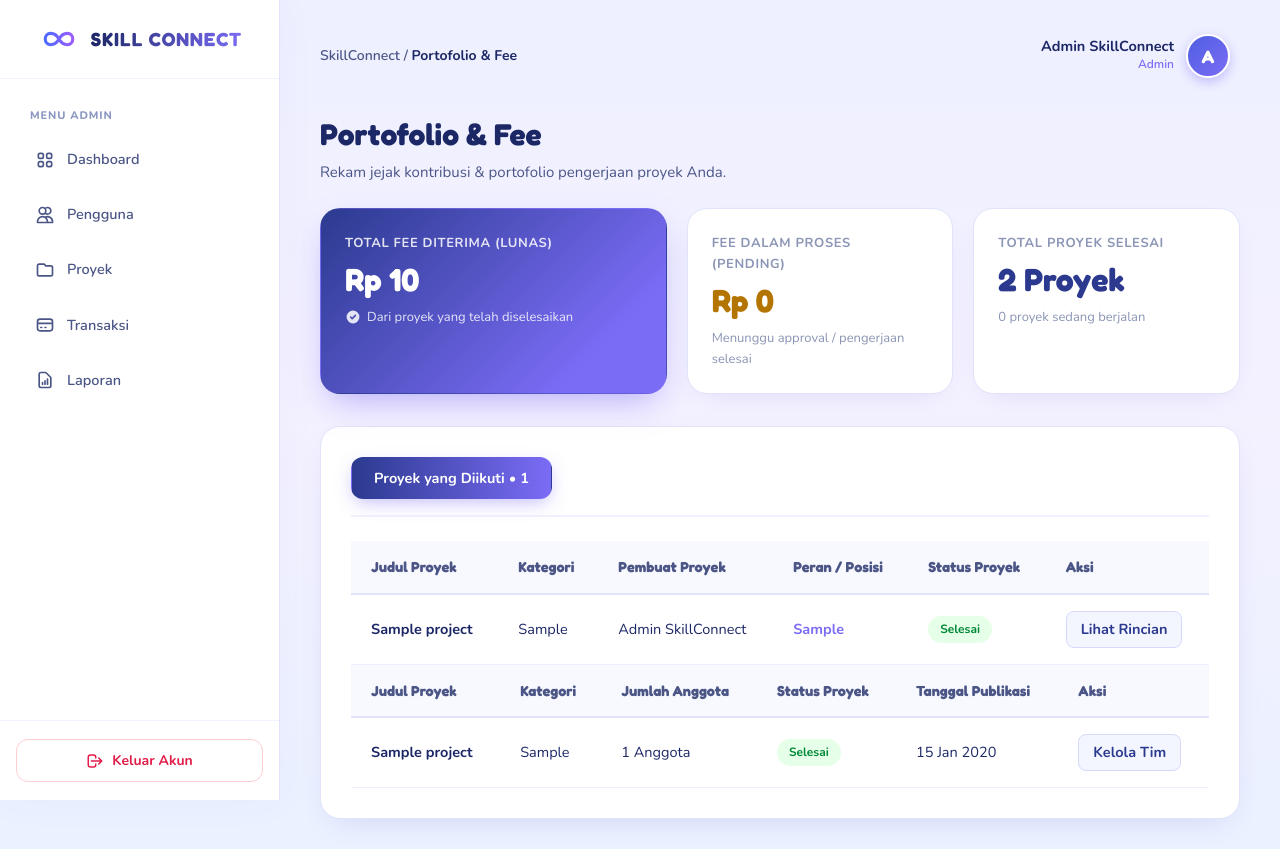
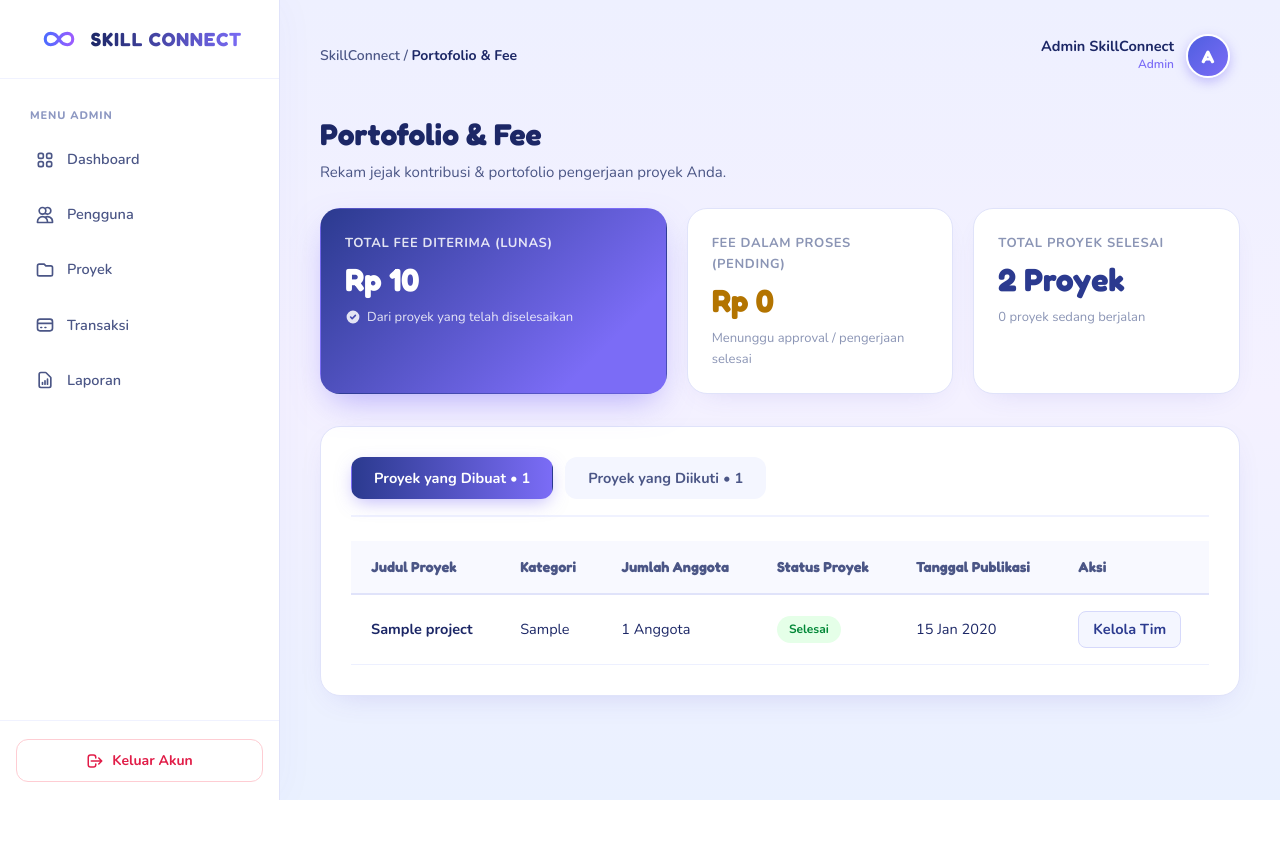
Before and after one commit to Salim-amir/skillconnect, a Laravel app: page /proyek/riwayat in a window 1280 px wide. After the commit the page ends 800 px from the top, so only its background shows below. Run offline with Laravel 12, Linux system fonts and the light colour scheme; a user stored in the database is signed in; data comes from the database, SQL or seed files in the repository; tables that the repository leaves empty hold one stand-in row (values such as "Sample post").

Commit message:
perbaikan di tab riwayat creator

```diff
--- a/resources/views/user/riwayat-proyek.blade.php
+++ b/resources/views/user/riwayat-proyek.blade.php
@@ -409,21 +409,26 @@ a:focus-visible, button:focus-visible { outline: 2px solid var(--secondary); out
         <div class="history-section">
             <div class="tabs-nav">
                 @if($user->role === 'creator')
-                    <button type="button" class="tab-btn active" onclick="switchTab('created')">
+                    <button type="button" class="tab-btn active" style="cursor: default;">
                         Proyek yang Dibuat (Creator) • {{ $createdProjects->count() }}
                     </button>
-                    <button type="button" class="tab-btn" onclick="switchTab('joined')">
+                @elseif($user->role === 'member')
+                    <button type="button" class="tab-btn active" style="cursor: default;">
                         Proyek yang Diikuti (Member) • {{ $joinedProjects->count() }}
                     </button>
                 @else
-                    <button type="button" class="tab-btn active" style="cursor: default;">
+                    <button type="button" class="tab-btn active" onclick="switchTab('created')">
+                        Proyek yang Dibuat • {{ $createdProjects->count() }}
+                    </button>
+                    <button type="button" class="tab-btn" onclick="switchTab('joined')">
                         Proyek yang Diikuti • {{ $joinedProjects->count() }}
                     </button>
                 @endif
             </div>
 
-            <!-- TAB 1: PROYEK YANG DIIKUTI (TANPA ADA FEE) -->
-            <div id="tab-joined" @if($user->role === 'creator') style="display: none;" @endif>
+            @if($user->role !== 'creator')
+            <!-- TAB 1: PROYEK YANG DIIKUTI (HANYA UNTUK MEMBER / NON-CREATOR) -->
+            <div id="tab-joined" @if($user->role !== 'member') style="display: none;" @endif>
                 <table class="history-table">
                     <thead>
                         <tr>
@@ -461,6 +466,7 @@ a:focus-visible, button:focus-visible { outline: 2px solid var(--secondary); out
                     </tbody>
                 </table>
             </div>
+            @endif
 
             @if($user->role !== 'member')
             <!-- TAB 2: PROYEK YANG DIBUAT SENDIRI (HANYA UNTUK CREATOR / NON-MEMBER) -->
```
